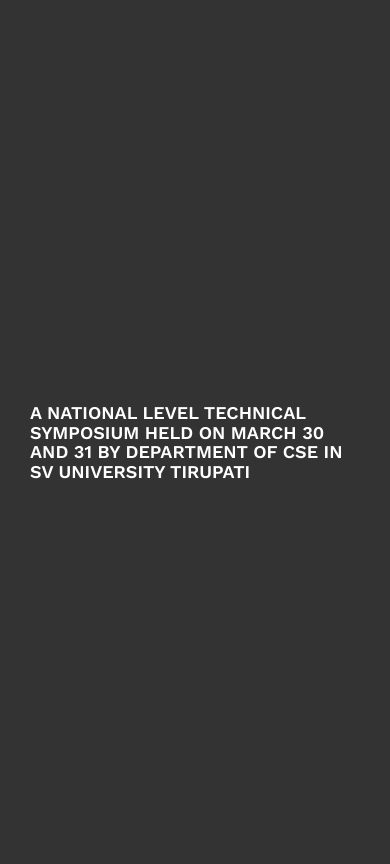
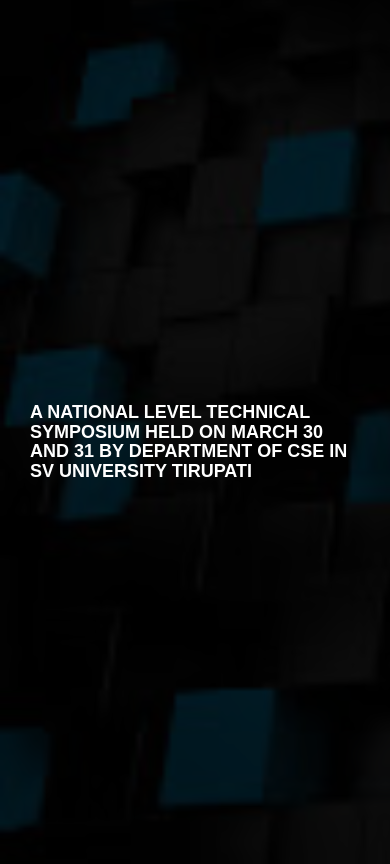
Before and after one commit to mohanpillimitla/tweet, a Django app: page / in a window 390 px wide. Shown: the part 55-919 px from the top of the page. Run offline with Django 3.2, Linux system fonts and the light colour scheme; some libraries are stand-ins or nearby versions.

Commit message:
static files

```diff
--- a/Tweet/templates/Tweet/base.html
+++ b/Tweet/templates/Tweet/base.html
@@ -1,4 +1,5 @@
 <!DOCTYPE html>
+{% load static %}
 <html lang="en"
 <meta charset="UTF-8">
 <meta name="viewport" content="width=device-width, initial-scale=1">
@@ -7,202 +8,21 @@
 
   <link rel="stylesheet" href="https://maxcdn.bootstrapcdn.com/bootstrap/3.4.0/css/bootstrap.min.css">
 <link rel="stylesheet" href="https://use.fontawesome.com/releases/v5.7.2/css/all.css" integrity="sha384-fnmOCqbTlWIlj8LyTjo7mOUStjsKC4pOpQbqyi7RrhN7udi9RwhKkMHpvLbHG9Sr" crossorigin="anonymous">
+<link rel="stylesheet" href="{% static 'Tweet/css/mohan.css' %}" type="text/css">
 <style>
-
-@import url('https://fonts.googleapis.com/css?family=Work+Sans:300,600');
-
-
-
-
-:root {
-  --background: rgba(0, 214, 170, .85);
-}
-
-*, *::before, *::after {
-  box-sizing: border-box;
-}
-
 body {
   margin: 0;
   background: #333;
   font-family: 'Work Sans', sans-serif;
   font-weight: 400;
-    /*background-image: url(//unsplash.it/1000/1000);
-    background-blend-mode:multiply;
-    background-size:cover;
-    */
+  background-image:url({% static 'users/images/download.jpeg' %});
+  background-blend-mode:multiply;
+  background-size:cover;
 }
-.content
-{
-  display:grid;
-  place-items:center;
-}
-
-
-/* navigation styles start here */
-
-header {
-  background: var(--background);
-  text-align: center;
-  position: fixed;
-  z-index: 999;
-  width: 100%;
-}
-.navbar
-{
-background-color:black;
-display:flex;
-padding:16px;
-font-family:sans-serif;
-color:blue;
-}
-h3,p,h4
-{
-  color:white;
-  font-weight:bold;
-}
+</style>
 
 
 
-.navbar__link-brand
-{
-flex:1;
-display:flex;
-align-items:center;
-font-size:25px;
-text-decoration:none;
-color:white;
-font-weight:bold;
-
-}
-.navbar__items
-{
-  align-self:flex-end;
-  flex:3;
- display:flex;
- align-items:center;
- font-size:1.5rem;
- cursor:pointer;
-}
-.navbar__link
-{
-  flex:1;
-  display:grid;
-  place-items:center;
-  padding:8px;
-}
-
-.navbar__link-toggle
-{
-  flex:1;
-  display:none;
-}
-label
-{
-  color:white;
-}
-.text-muted
-{
-  color:blue;
-  font-weight:bold;
-}
-
-
-@media only screen and (max-width:768px){
-  .navbar__link-brand
-  {
-    font-size:15px;
-  }
-  .form-group{
-  font-size:0.9em;
-}
-.col-form-label
-{
-  font-size:0.9em;
-}
-
-
-
-
-  .navbar__link-brand
-  {
-
-    margin-right:auto;
-  }
-.navbar__items,.navbar
-{
-  flex-direction:column;
-  align-items:stretch;
-  align-self:center;
-}
-.navbar__items
-{
- display:none;
-}
-.navbar__items--right
-{
-
-margin-left:0;
-}
-.navbar__link-toggle
-{
-display:flex;
-align-items:center;
-}
-
-
-.navbar__toggleshow
-{
-display:grid;
-place-items:center;
-grid-row-gap:1.6em;
-
-}
-.navbar__link-toggle
-{
-
-  align-self:flex-end;
-  position:absolute;
-  display:initial;
-  cursor:pointer;
-  top:20px;
-
-
-}
-label
-{
-  color:white;
-}
-.text-muted
-{
-  color:white;
-  font-weight:bold;
-}
-
-
-
-}
-.navbar__link a
-{
-  color:grey;
-  font-weight:bold;
-  text-decoration:none;
-  text-transform:uppercase;
-}
-.navbar__link a:hover
-{
-  color:blue;
-}
-.eventlist
-{
-  flex-wrap:wrap;
-
-}
-.invalid-feedback
-{
-  color:red;
-}
-</style>
 </head>
 
 
```
